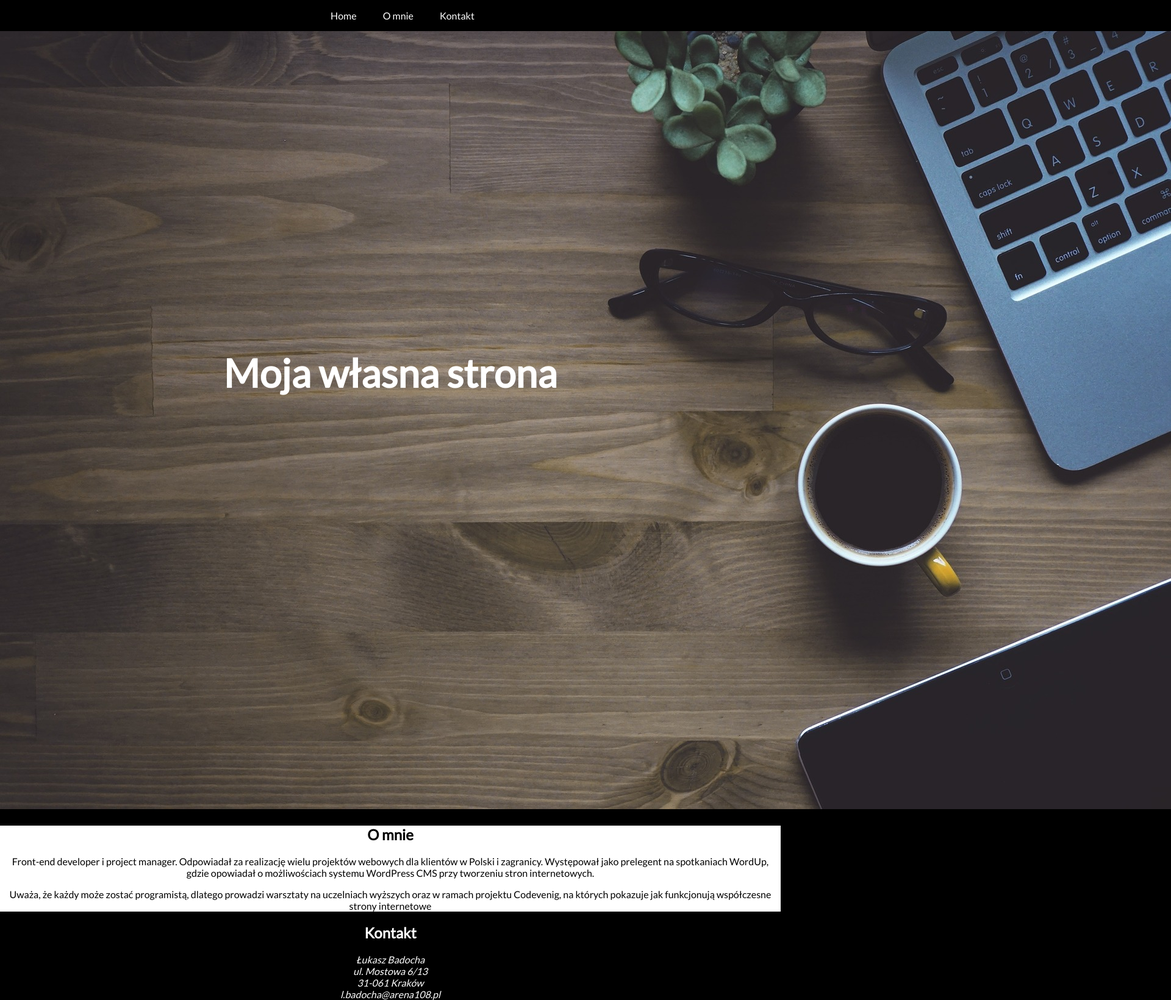
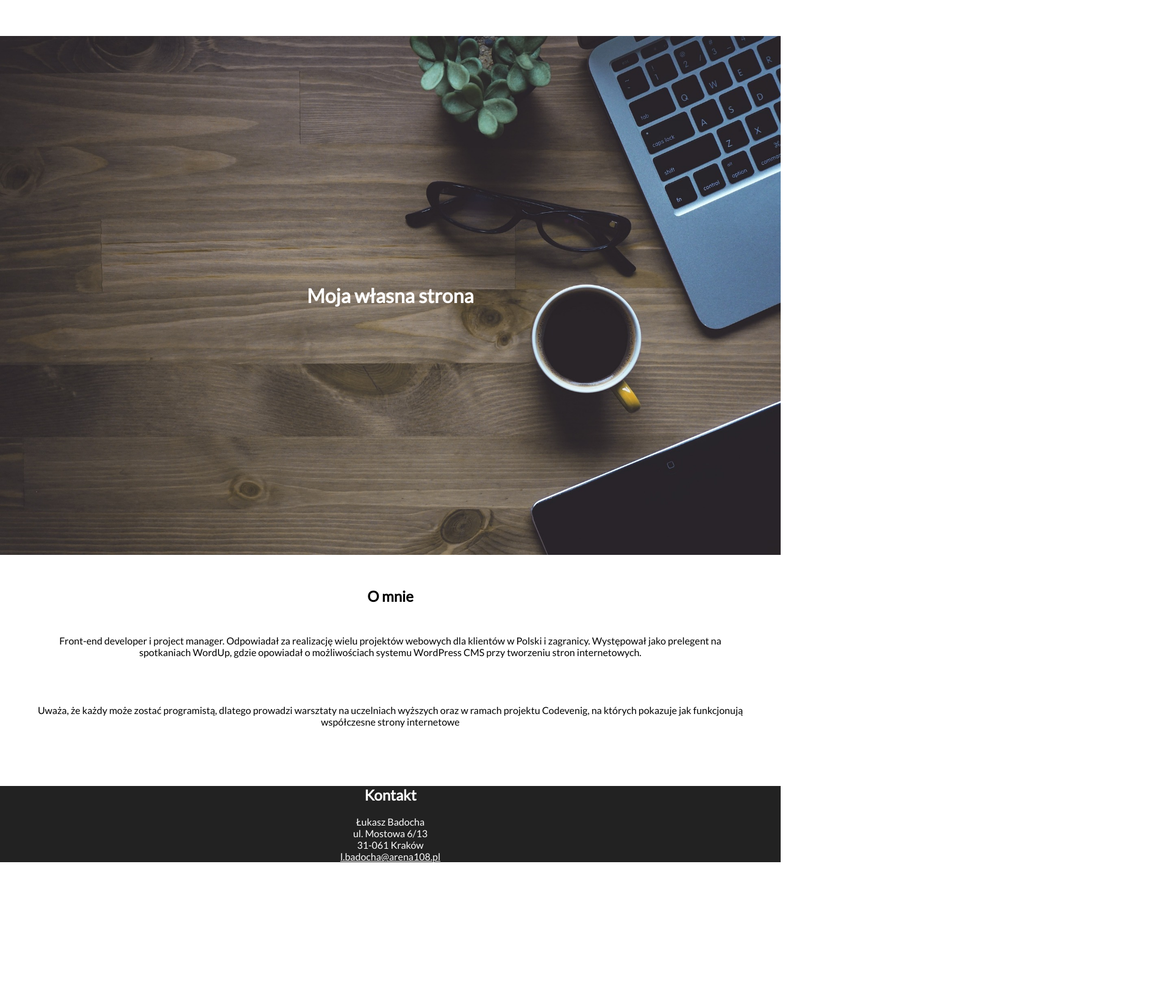
Before and after one commit to boliwia/poprawa-html5, a plain HTML site: page index.html in a window 1280 px wide. Shown: the whole page at 61% size, 1920 px wide, since content can reach past the window. After the commit the page ends 1414 px from the top, so only its background shows below. Drawn offline with Linux system fonts and the light colour scheme.

Commit message:
poprawiony wspolnie

```diff
--- /dev/null
+++ b/css/style_2.css
@@ -0,0 +1,70 @@
+/* general styles - begin */
+
+body {
+    text-align: center;
+    margin: 0;
+    font-family: "Lato";
+}
+
+.section, .content {
+    padding: 30px;
+}
+}
+/* general styles - end */
+
+/* Menu styles - begin */
+
+menu {
+    background-color: #222;
+}
+
+.menu > ul {
+    margin: 0;
+}
+.menu__item {
+    display: inline-block;
+    padding: 20px;
+    color: #fff;
+}
+.menu__item a {
+    color: #fff;
+    text-decoration: none;
+}
+
+/* Menu styles - end */
+
+
+/*  Header styles - begin */
+
+.header img {
+    width: 100%;
+}
+
+.header--main {
+    position: relative;
+}
+
+.header__title--main {
+    color: #fff;
+    position: absolute;
+    top: 45%;
+    width: 100%;
+}
+
+/*  Header styles - end */
+
+/*  footer styles - begin */
+
+.contact {
+    background-color: #222;
+    color: #fff;
+}
+
+.contact__content {
+    font-style: normal;
+}
+
+.contact__content a {
+    color: #fff;
+}
+/*  footer styles - end */
--- a/index.html
+++ b/index.html
@@ -4,7 +4,7 @@
 	<meta charset="UTF-8">
 	<title>Moja własna strona</title>
 	<link href='http://fonts.googleapis.com/css?family=Lato&subset=latin,latin-ext' rel='stylesheet' type='text/css'>
-	<link rel="stylesheet" href="css/style.css">
+	<link rel="stylesheet" href="css/style_2.css">
 </head>
 <body>
 
```
